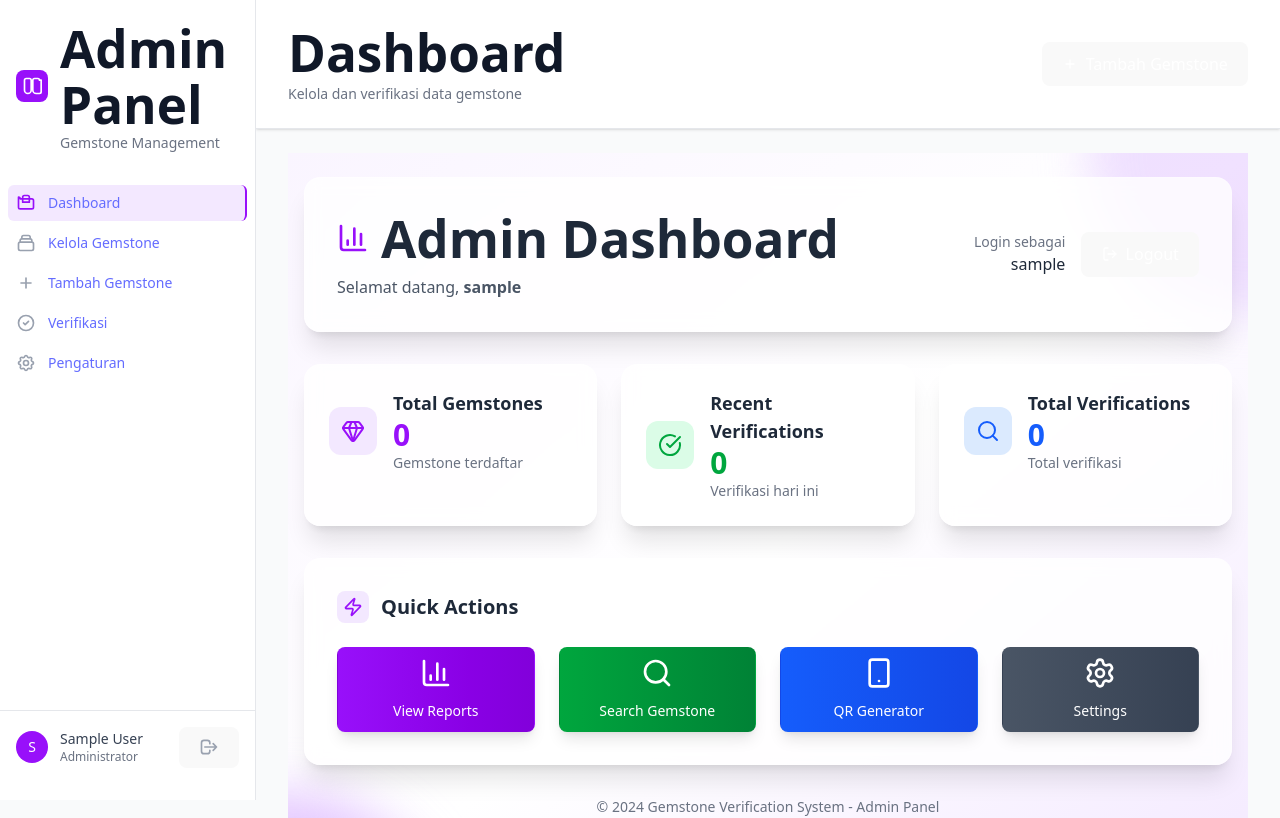
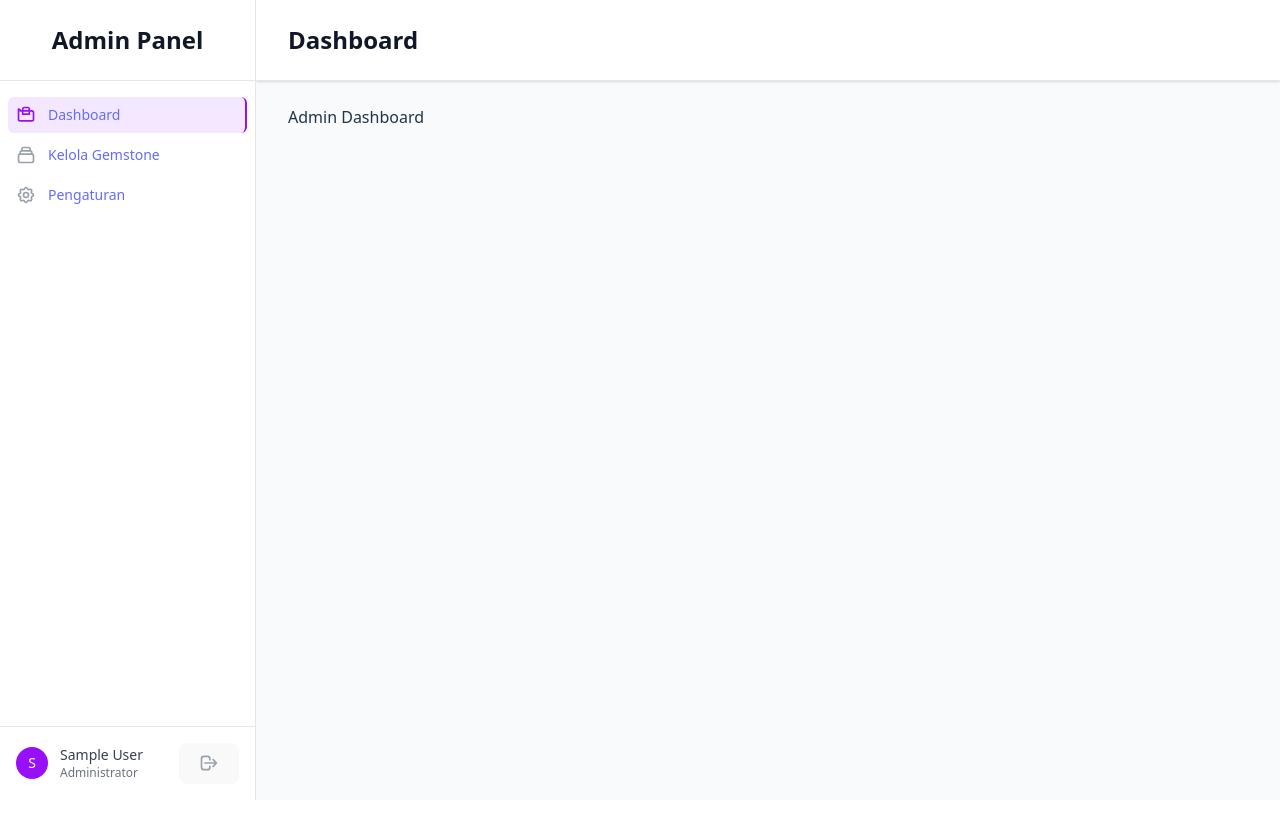
Before and after one commit to cecepns/gemstone-app, a React (Vite) app in the folder client/: page /admin/dashboard in a window 1280 px wide. Shown: the top 818 px of the page. Built offline with nearby package versions, Linux system fonts and the light colour scheme; sample sign-in values are in the browser's storage.

Commit message:
Styling Layout Admin

```diff
--- a/client/src/index.css
+++ b/client/src/index.css
@@ -9,11 +9,6 @@ a:hover {
 
 body {
   margin: 0;
-}
-
-h1 {
-  font-size: 3.2em;
-  line-height: 1.1;
 }
 
 button {
--- a/client/src/layouts/AdminLayout.jsx
+++ b/client/src/layouts/AdminLayout.jsx
@@ -1,5 +1,5 @@
 // ANCHOR: AdminLayout Component - Layout for admin dashboard and gemstone management
-import { Outlet, useNavigate, useLocation } from 'react-router-dom';
+import { Outlet, useNavigate, useLocation, Link } from 'react-router-dom';
 import { useAuth } from '../context/AuthContext';
 import { useState } from 'react';
 
@@ -44,24 +44,6 @@ const AdminLayout = () => {
       )
     },
     {
-      name: 'Tambah Gemstone',
-      href: '/admin/gemstones/add',
-      icon: (
-        <svg className="w-5 h-5" fill="none" stroke="currentColor" viewBox="0 0 24 24">
-          <path strokeLinecap="round" strokeLinejoin="round" strokeWidth={2} d="M12 6v6m0 0v6m0-6h6m-6 0H6" />
-        </svg>
-      )
-    },
-    {
-      name: 'Verifikasi',
-      href: '/admin/verifications',
-      icon: (
-        <svg className="w-5 h-5" fill="none" stroke="currentColor" viewBox="0 0 24 24">
-          <path strokeLinecap="round" strokeLinejoin="round" strokeWidth={2} d="M9 12l2 2 4-4m6 2a9 9 0 11-18 0 9 9 0 0118 0z" />
-        </svg>
-      )
-    },
-    {
       name: 'Pengaturan',
       href: '/admin/settings',
       icon: (
@@ -75,35 +57,20 @@ const AdminLayout = () => {
 
   return (
     <div className="min-h-screen bg-gray-50">
-      {/* Sidebar for desktop */}
       <div className="hidden md:flex md:w-64 md:flex-col md:fixed md:inset-y-0">
-        <div className="flex flex-col flex-grow bg-white border-r border-gray-200 pt-5 pb-4 overflow-y-auto">
-          {/* Logo */}
-          <div className="flex items-center flex-shrink-0 px-4">
-            <div className="flex items-center">
-              <div className="flex-shrink-0">
-                <div className="w-8 h-8 bg-purple-600 rounded-lg flex items-center justify-center">
-                  <svg className="w-5 h-5 text-white" fill="none" stroke="currentColor" viewBox="0 0 24 24">
-                    <path strokeLinecap="round" strokeLinejoin="round" strokeWidth={2} d="M7 21a4 4 0 01-4-4V5a2 2 0 012-2h4a2 2 0 012 2v12a4 4 0 01-4 4zM21 5a2 2 0 00-2-2h-4a2 2 0 00-2 2v12a4 4 0 004 4h4a2 2 0 002-2V5z" />
-                  </svg>
-                </div>
-              </div>
-              <div className="ml-3">
-                <h1 className="text-xl font-semibold text-gray-900">Admin Panel</h1>
-                <p className="text-sm text-gray-500">Gemstone Management</p>
-              </div>
-            </div>
+        <div className="flex flex-col flex-grow bg-white border-r border-gray-200 overflow-y-auto">
+          <div className="text-center border-b border-gray-200 py-6">
+            <h3 className="font-bold text-2xl text-gray-900">Admin Panel</h3>
           </div>
 
-          {/* Navigation */}
-          <div className="mt-8 flex-grow">
+          <div className="mt-4 flex-grow">
             <nav className="px-2 space-y-1">
               {navigationItems.map((item) => {
                 const isActive = location.pathname === item.href;
                 return (
-                  <a
+                  <Link
                     key={item.name}
-                    href={item.href}
+                    to={item.href}
                     className={`group flex items-center px-2 py-2 text-sm font-medium rounded-md transition-colors duration-200 ${
                       isActive
                         ? 'bg-purple-100 text-purple-900 border-r-2 border-purple-600'
@@ -114,13 +81,12 @@ const AdminLayout = () => {
                       {item.icon}
                     </span>
                     {item.name}
-                  </a>
+                  </Link>
                 );
               })}
             </nav>
           </div>
 
-          {/* User info and logout */}
           <div className="flex-shrink-0 flex border-t border-gray-200 p-4">
             <div className="flex items-center w-full">
               <div className="flex-shrink-0">
@@ -256,29 +222,10 @@ const AdminLayout = () => {
 
         {/* Page header */}
         <header className="bg-white shadow-sm border-b border-gray-200">
-          <div className="max-w-7xl mx-auto px-4 sm:px-6 lg:px-8">
-            <div className="flex justify-between items-center py-6">
-              <div>
-                <h1 className="text-2xl font-bold text-gray-900">
-                  {navigationItems.find(item => item.href === location.pathname)?.name || 'Admin Dashboard'}
-                </h1>
-                <p className="mt-1 text-sm text-gray-500">
-                  Kelola dan verifikasi data gemstone
-                </p>
-              </div>
-              <div className="flex items-center space-x-4">
-                {/* Quick actions */}
-                <button
-                  onClick={() => navigate('/admin/gemstones/add')}
-                  className="inline-flex items-center px-4 py-2 border border-transparent text-sm font-medium rounded-md text-white bg-purple-600 hover:bg-purple-700 focus:outline-none focus:ring-2 focus:ring-offset-2 focus:ring-purple-500 transition-colors duration-200"
-                >
-                  <svg className="w-4 h-4 mr-2" fill="none" stroke="currentColor" viewBox="0 0 24 24">
-                    <path strokeLinecap="round" strokeLinejoin="round" strokeWidth={2} d="M12 6v6m0 0v6m0-6h6m-6 0H6" />
-                  </svg>
-                  Tambah Gemstone
-                </button>
-              </div>
-            </div>
+          <div className="max-w-7xl mx-auto px-4 sm:px-6 lg:px-8 py-6">
+            <h3 className="font-bold text-2xl text-gray-900">
+              {navigationItems.find(item => item.href === location.pathname)?.name || 'Admin Dashboard'}
+            </h3>
           </div>
         </header>
 
--- a/client/src/pages/AdminDashboard.jsx
+++ b/client/src/pages/AdminDashboard.jsx
@@ -54,135 +54,7 @@ const AdminDashboard = () => {
   };
 
   return (
-    <div className="min-h-screen bg-gradient-to-br from-purple-50 via-white to-purple-100 relative overflow-hidden">
-      {/* Background Decorative Elements */}
-      <div className="absolute inset-0 overflow-hidden">
-        <div className="absolute -top-40 -right-40 w-80 h-80 bg-purple-200 rounded-full mix-blend-multiply filter blur-xl opacity-70 animate-float"></div>
-        <div className="absolute -bottom-40 -left-40 w-80 h-80 bg-purple-300 rounded-full mix-blend-multiply filter blur-xl opacity-70 animate-float" style={{animationDelay: '2s'}}></div>
-      </div>
-
-      <div className="container mx-auto px-4 py-6 relative z-10">
-
-        {/* Header */}
-        <div className="bg-white/80 backdrop-blur-sm rounded-2xl shadow-xl border border-white/20 p-8 mb-8">
-          <div className="flex justify-between items-center">
-            <div>
-              <h1 className="text-3xl font-bold text-gray-800 mb-2 flex items-center gap-3">
-                <BarChart3 className="w-8 h-8 text-purple-600" />
-                Admin Dashboard
-              </h1>
-              <p className="text-gray-600">
-                Selamat datang, <strong>{admin?.username}</strong>
-              </p>
-            </div>
-            <div className="flex items-center space-x-4">
-              <div className="text-right">
-                <p className="text-sm text-gray-500">Login sebagai</p>
-                <p className="font-medium text-gray-800">{admin?.username}</p>
-              </div>
-              <button
-                onClick={handleLogout}
-                className="bg-red-600 text-white px-4 py-2 rounded-lg hover:bg-red-700 transition duration-200 flex items-center gap-2"
-              >
-                <LogOut className="w-4 h-4" />
-                Logout
-              </button>
-            </div>
-          </div>
-        </div>
-
-        {/* Statistics Cards */}
-        <div className="grid md:grid-cols-3 gap-6 mb-8">
-          {/* Total Gemstones */}
-          <div className="bg-white/80 backdrop-blur-sm rounded-2xl shadow-xl border border-white/20 p-6">
-            <div className="flex items-center">
-              <div className="w-12 h-12 bg-purple-100 rounded-xl flex items-center justify-center mr-4">
-                <Gem className="w-6 h-6 text-purple-600" />
-              </div>
-              <div>
-                <h3 className="text-lg font-semibold text-gray-800">Total Gemstones</h3>
-                <p className="text-3xl font-bold text-purple-600">{stats?.totalGemstones}</p>
-                <p className="text-sm text-gray-500">Gemstone terdaftar</p>
-              </div>
-            </div>
-          </div>
-
-          {/* Recent Verifications */}
-          <div className="bg-white/80 backdrop-blur-sm rounded-2xl shadow-xl border border-white/20 p-6">
-            <div className="flex items-center">
-              <div className="w-12 h-12 bg-green-100 rounded-xl flex items-center justify-center mr-4">
-                <CheckCircle className="w-6 h-6 text-green-600" />
-              </div>
-              <div>
-                <h3 className="text-lg font-semibold text-gray-800">Recent Verifications</h3>
-                <p className="text-3xl font-bold text-green-600">{stats?.recentVerifications}</p>
-                <p className="text-sm text-gray-500">Verifikasi hari ini</p>
-              </div>
-            </div>
-          </div>
-
-          {/* Total Verifications */}
-          <div className="bg-white/80 backdrop-blur-sm rounded-2xl shadow-xl border border-white/20 p-6">
-            <div className="flex items-center">
-              <div className="w-12 h-12 bg-blue-100 rounded-xl flex items-center justify-center mr-4">
-                <Search className="w-6 h-6 text-blue-600" />
-              </div>
-              <div>
-                <h3 className="text-lg font-semibold text-gray-800">Total Verifications</h3>
-                <p className="text-3xl font-bold text-blue-600">{stats?.totalVerifications}</p>
-                <p className="text-sm text-gray-500">Total verifikasi</p>
-              </div>
-            </div>
-          </div>
-        </div>
-
-        {/* Quick Actions */}
-        <div className="bg-white/80 backdrop-blur-sm rounded-2xl shadow-xl border border-white/20 p-8 mb-8">
-          <h2 className="text-xl font-semibold text-gray-800 mb-6 flex items-center gap-3">
-            <div className="w-8 h-8 bg-purple-100 rounded-lg flex items-center justify-center">
-              <Zap className="w-5 h-5 text-purple-600" />
-            </div>
-            Quick Actions
-          </h2>
-          <div className="grid grid-cols-2 md:grid-cols-4 gap-6">
-            <button className="bg-gradient-to-r from-purple-600 to-purple-700 text-white p-6 rounded-xl hover:from-purple-700 hover:to-purple-800 transition duration-200 text-center group shadow-lg hover:shadow-xl transform hover:-translate-y-1">
-              <div className="text-3xl mb-3 group-hover:scale-110 transition-transform">
-                <BarChart3 className="w-8 h-8 mx-auto" />
-              </div>
-              <p className="font-medium text-sm">View Reports</p>
-            </button>
-
-            <button className="bg-gradient-to-r from-green-600 to-green-700 text-white p-6 rounded-xl hover:from-green-700 hover:to-green-800 transition duration-200 text-center group shadow-lg hover:shadow-xl transform hover:-translate-y-1">
-              <div className="text-3xl mb-3 group-hover:scale-110 transition-transform">
-                <Search className="w-8 h-8 mx-auto" />
-              </div>
-              <p className="font-medium text-sm">Search Gemstone</p>
-            </button>
-
-            <button className="bg-gradient-to-r from-blue-600 to-blue-700 text-white p-6 rounded-xl hover:from-blue-700 hover:to-blue-800 transition duration-200 text-center group shadow-lg hover:shadow-xl transform hover:-translate-y-1">
-              <div className="text-3xl mb-3 group-hover:scale-110 transition-transform">
-                <Smartphone className="w-8 h-8 mx-auto" />
-              </div>
-              <p className="font-medium text-sm">QR Generator</p>
-            </button>
-
-            <button className="bg-gradient-to-r from-gray-600 to-gray-700 text-white p-6 rounded-xl hover:from-gray-700 hover:to-gray-800 transition duration-200 text-center group shadow-lg hover:shadow-xl transform hover:-translate-y-1">
-              <div className="text-3xl mb-3 group-hover:scale-110 transition-transform">
-                <Settings className="w-8 h-8 mx-auto" />
-              </div>
-              <p className="font-medium text-sm">Settings</p>
-            </button>
-          </div>
-        </div>
-
-        {/* Footer */}
-        <div className="mt-8 text-center">
-          <p className="text-gray-500 text-sm">
-            © 2024 Gemstone Verification System - Admin Panel
-          </p>
-        </div>
-      </div>
-    </div>
+    <h3>Admin Dashboard</h3>
   );
 };
 
```
